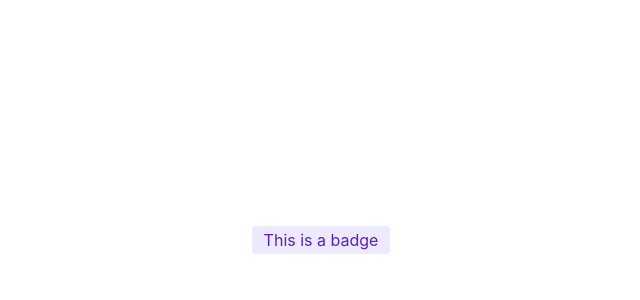
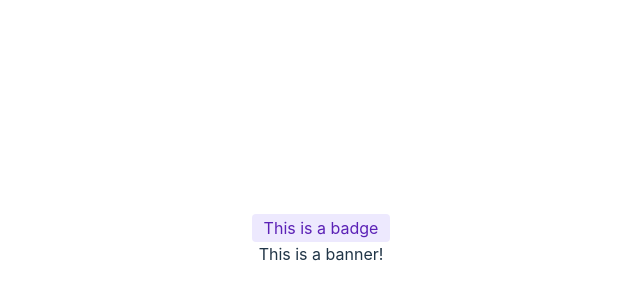
Before and after one commit to trezp/trove-component-library, a React (Vite) app: page / in a window 1280 px wide. Shown: the part 160-460 px from the top of the page, without its empty margins (319-959 px from the left). Built offline with nearby package versions, Linux system fonts and the light colour scheme.

Commit message:
Add Banner files

```diff
--- a/src/App.jsx
+++ b/src/App.jsx
@@ -1,11 +1,14 @@
 // import { useState } from 'react';
 import Badge from "./components/Badge/Badge";
+import Banner from "./components/Banner/Banner";
+
 import './App.css'
 
 function App() {
   return (
     <>
       <Badge color="purple">This is a badge</Badge>
+      <Banner>This is a banner!</Banner>
     </>
   )
 }
--- /dev/null
+++ b/src/components/Banner/Banner.jsx
@@ -0,0 +1,14 @@
+import propTypes from "prop-types";
+import "./Banner.css";
+
+export default function Banner({ children }){
+  return (
+    <>
+      {children}
+    </>
+  )
+}
+
+Banner.propTypes = {
+  children: propTypes.any
+}
```
Also changed, not shown: src/components/Banner/Banner.css (added).
